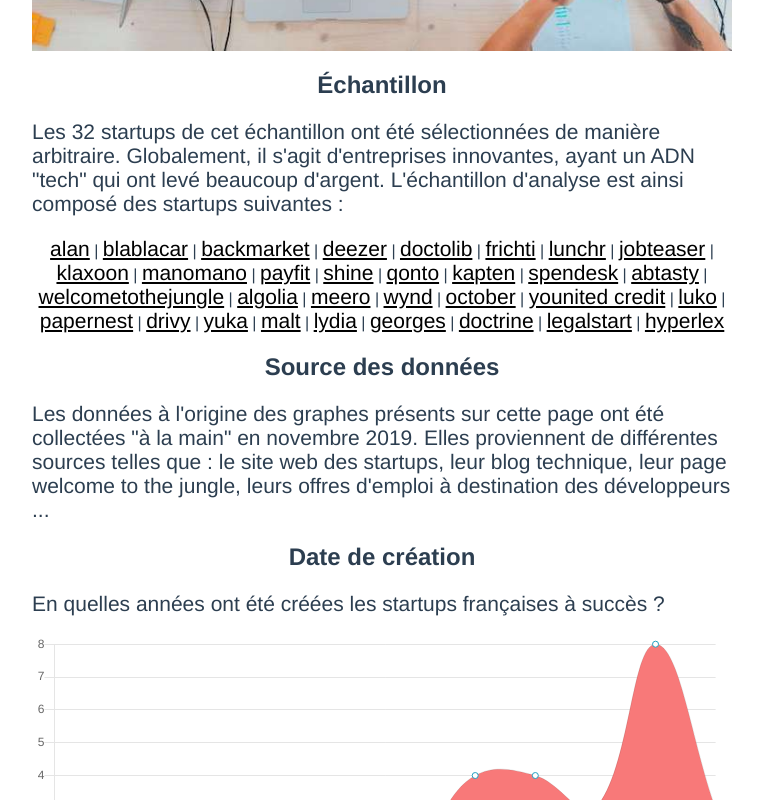
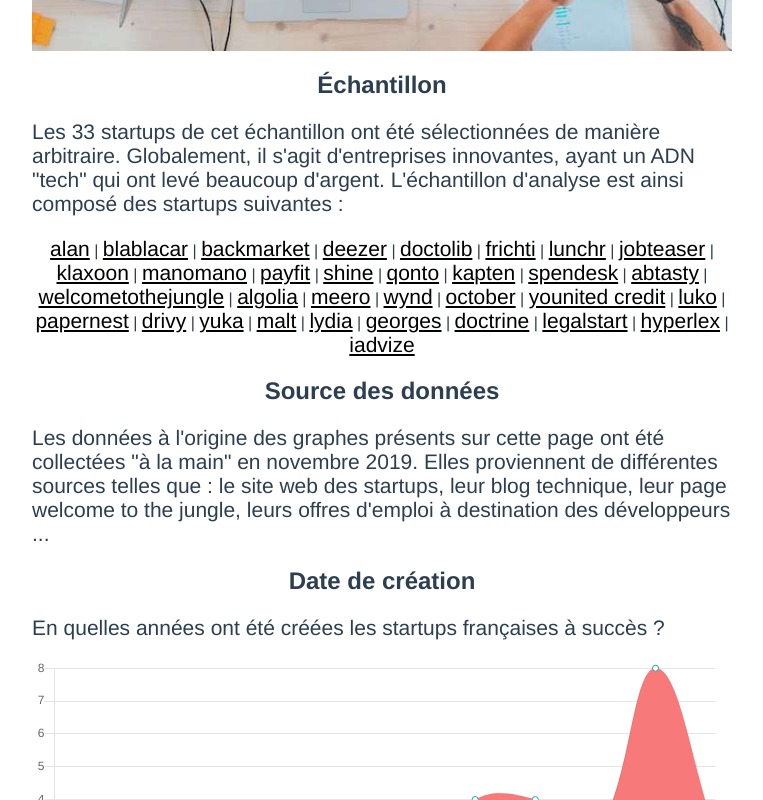
Before and after one commit to benoitdemaegdt/frenchtech, a Vue app: page / in a window 1280 px wide. Shown: the part 620-1420 px from the top of the page, without its empty margins (258-1021 px from the left). Built offline with nearby package versions, Linux system fonts and the light colour scheme.

Commit message:
add company iadvize

```diff
--- a/src/App.vue
+++ b/src/App.vue
@@ -82,7 +82,7 @@
         labels: Object.keys(headquarters),
         datasets: [
           {
-            backgroundColor: ['#f87979', '#4FC3F7', '#1DE9B6'],
+            backgroundColor: ['#f87979', '#4FC3F7', '#1DE9B6', '#AB47BC', '#EF5350', '#EC407A'],
             borderWidth: 1,
             data: Object.values(headquarters),
           },
--- a/src/data/companies.json
+++ b/src/data/companies.json
@@ -503,5 +503,36 @@
         "amount": "4000000"
       }
     ]
+  },
+  {
+    "name": "iadvize",
+    "url": "https://www.iadvize.com/",
+    "createdAt": 2010,
+    "headquarter": "nantes",
+    "stack": {
+      "backend": "scala",
+      "framework": "play",
+      "database": "postgresql",
+      "frontend": "react",
+      "infra": "aws"
+    },
+    "funding": [
+      {
+        "year": 2010,
+        "amount": "100000"
+      },
+      {
+        "year": 2012,
+        "amount": "1000000"
+      },
+      {
+        "year": 2015,
+        "amount": "14000000"
+      },
+      {
+        "year": 2017,
+        "amount": "32000000"
+      }
+    ]
   }
 ]
```
Also changed, not shown: 5 other files (tests, documents, lock files or other folders).
